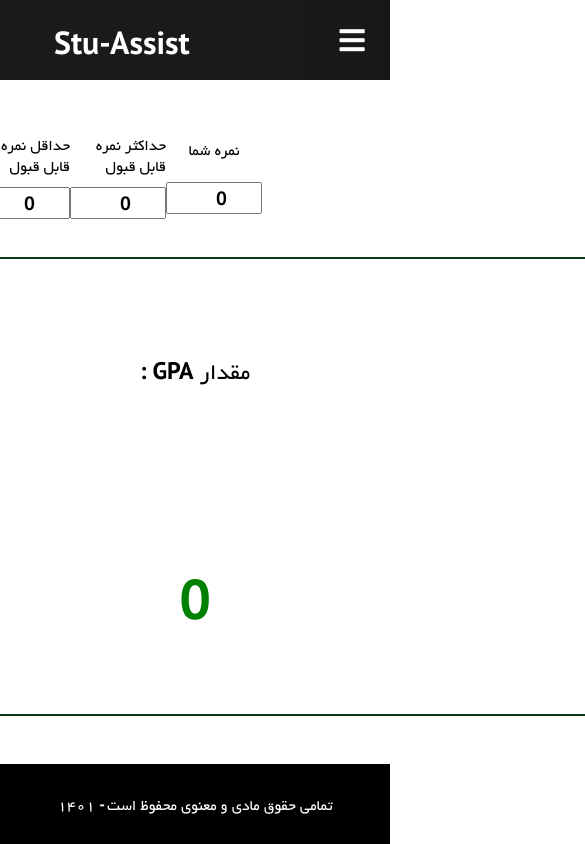
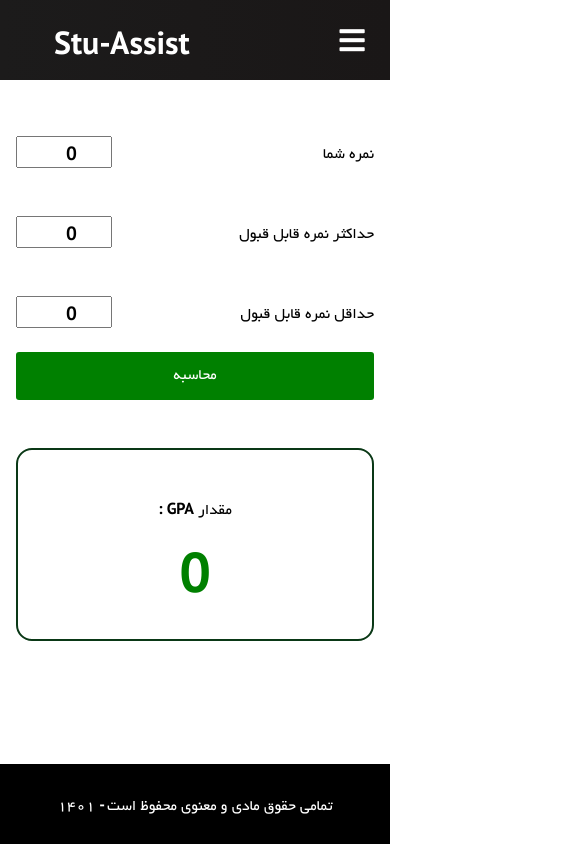
Before and after one commit to mohammadJaliliTorkamani/stu_assist, a React (Create React App) app: page /gpa-calculator in a window 390 px wide. Shown: the top 844 px of the page, 585 px wide, since content can reach past the window. Built offline with nearby package versions, Linux system fonts and the light colour scheme.

Commit message:
GPA got responsive profile page height got fixed

```diff
--- a/src/components/Button.tsx
+++ b/src/components/Button.tsx
@@ -3,12 +3,14 @@ import './Button.css'
 interface IProps {
     title: string,
     reference?: any,
+    className?: string,
     onClick: (e: React.MouseEvent<HTMLButtonElement>) => void
 }
 
-function Button({ title, onClick, reference = null }: IProps) {
+function Button({ title, onClick, className = "", reference = null }: IProps) {
     return (
-        <button className="btn" ref={reference} onClick={(e) => onClick(e)}>
+        <button className={"btn " + className} ref={reference} onClick={(e) => onClick(e)
+        }>
             {title}
         </button >
     )
--- a/src/components/TitledNumericInput.tsx
+++ b/src/components/TitledNumericInput.tsx
@@ -1,13 +1,5 @@
 import styled from "@emotion/styled"
 import React from "react";
-
-const Container = styled.div`
-    height: 6rem;
-    display: flex;
-    flex-direction: column;
-    justify-content: space-around;
-    align-items: center;
-`
 
 const Title = styled.div`
     color: black;
@@ -26,12 +18,13 @@ interface IProps {
     max: number,
     min: number,
     value: any,
-    setValue: any
+    setValue: any,
+    className?: string
 }
 
-function TitledNumericInput({ title, max, min, value, setValue }: IProps) {
+function TitledNumericInput({ title, max, min, value, setValue, className }: IProps) {
     return (
-        <Container>
+        <div className={className}>
             <Title>
                 {title}
             </Title>
@@ -40,10 +33,10 @@ function TitledNumericInput({ title, max, min, value, setValue }: IProps) {
                 min={min}
                 max={max}
                 value={value}
-                step = {1}
+                step={1}
                 onChange={e => parseInt(e.target.value) <= max ? setValue(e.target.value) : null}
             />
-        </Container>
+        </div>
     )
 }
 
--- a/src/pages/ECTSCalculator.tsx
+++ b/src/pages/ECTSCalculator.tsx
@@ -179,7 +179,7 @@ function ECTSCalculator() {
                 {
                     !guest && !loading && outOfCoupon &&
                     <ChargeBox>
-                        <Title style={{ marginBottom: '1rem' }}>موجودی حساب شما به پایان رسیده است</Title>
+                        <Title style={{ marginBottom: '1rem' }}>موجودی کیف پول شما به پایان رسیده است</Title>
                         <SelectedTitle style={{ marginBottom: '1.5rem' }}> {selectedChargeOption.id !== -1 ? `${selectedChargeOption.price} تومان` : "برای ادامه، لطفا یکی از گزینه های پرداخت را انتخاب نمایید"} </SelectedTitle>
 
                         <ChargeOptions style={{ marginBottom: '1rem' }}>
--- /dev/null
+++ b/src/pages/GPACalculator.css
@@ -0,0 +1,102 @@
+.container {
+    display: flex;
+    flex-direction: column;
+    align-items: stretch;
+    padding-top: 2rem;
+    padding-bottom: 1rem;
+    padding-left: 8rem;
+    padding-right: 8rem;
+    direction: rtl;
+    min-height: calc(100vh - 160px);
+}
+
+.fields-container {
+    display: flex;
+    flex-direction: row;
+    align-items: center;
+    justify-content: space-between;
+    direction: rtl;
+}
+
+.calculate-button {
+    max-height: 3rem
+}
+
+.result-container {
+    display: flex;
+    flex-direction: column;
+    justify-content: space-around;
+    align-items: center;
+    border: 2px solid #0a3816;
+    border-radius: 1rem;
+    width: 100%;
+    align-self: center;
+    margin-top: 3rem;
+    padding-top: 2rem;
+    padding-bottom: 2rem;
+}
+
+.charge-options {
+    display: flex;
+    flex-direction: row;
+    justify-content: center;
+    align-items: center;
+}
+
+.charge-box {
+    display: flex;
+    flex-direction: column;
+    justify-content: space-between;
+    align-items: stretch;
+    justify-content: center;
+    padding-right: 1rem;
+    padding-left: 1rem;
+    padding-bottom: 1rem;
+    padding-top: 1rem;
+    min-height: 25rem;
+}
+
+.login-box {
+    display: flex;
+    flex-direction: column;
+    justify-content: space-between;
+    align-items: center;
+}
+
+.numeric-input-container {
+    height: 5rem;
+    display: flex;
+    flex-direction: column;
+    justify-content: space-between;
+    align-items: center;
+}
+
+@media screen and (max-width: 960px) {
+
+    .container {
+        display: flex;
+        flex-direction: column;
+        align-items: stretch;
+        padding-top: 2rem;
+        padding-bottom: 1rem;
+        padding-left: 1rem;
+        padding-right: 1rem;
+        direction: rtl;
+        min-height: calc(100vh - 160px);
+    }
+
+    .fields-container {
+        display: flex;
+        flex-direction: column;
+        align-items: stretch;
+        width: 100%;
+    }
+
+    .numeric-input-container {
+        display: flex;
+        direction: rtl;
+        flex-direction: row;
+        justify-content: space-between;
+        align-items: center;
+    }
+}
--- a/src/pages/GPACalculator.tsx
+++ b/src/pages/GPACalculator.tsx
@@ -9,45 +9,8 @@ import useChargeOptions from "../hooks/useChargeOptions";
 import { LINK_PAYMENT } from "../utils/Constants";
 import axios from "axios";
 import { useLocalStorage } from "../utils/useLocalStorage";
+import './GPACalculator.css'
 
-const GPAContainer = styled.div`
-    display: flex;
-    flex-direction: column;
-    justify-content: center;
-    height: calc(100vh - 160px);
-    direction: rtl;
-`
-
-const FieldsContainer = styled.div`
-    margin-top: 1rem;
-    flex:0.7;
-    display: flex;
-    flex-direction: row;
-    justify-content: space-around;
-    padding-left: 8rem;
-    padding-right: 8rem;
-    align-items: center;
-`
-
-const ResultContainer = styled.div`
-    flex: 2;
-    display: flex;
-    flex-direction: column;
-    justify-content: center;
-    align-items: center;
-    padding-bottom: 3rem;
-`
-
-const ResultInnerContainer = styled.div`
-    flex: 2;
-    display: flex;
-    flex-direction: column;
-    justify-content: space-around;
-    align-items: center;
-    border: 2px solid #0a3816;
-    border-radius: 1rem;
-    min-width: 60rem;
-`
 
 const Title = styled.div`
     font-size: 2rem;
@@ -57,7 +20,7 @@ const Title = styled.div`
 `
 
 const SelectedTitle = styled.div`
-    font-size: 1.5rem;
+    font-size: 1rem;
     padding-top: 1rem;
     padding-bottom: 1rem;
 `
@@ -67,40 +30,6 @@ const Result = styled.div`
     color: green;
 `
 
-const LoginBox = styled.div`
-    display: flex;
-    flex-direction : column;
-    justify-content: space-between;
-    align-items: center;
-`
-
-const ChargeBox = styled.div`
-    display: flex;
-    flex-direction: column;
-    justify-content: space-between;
-    align-items: center;
-    height: 25rem;
-`
-
-const ChargeOptions = styled.div`
-    display: flex;
-    flex-direction: row;
-    justify-content: space-around;
-    align-items: center;
-`
-
-const PayButton = styled.button`
-    color: white;
-    background: green;
-    border-radius: 4px;
-    border: 0px solid green;
-    width: 14rem;
-    height: 3rem;
-    margin-top: 1rem;
-    font-size : 0.94rem;
-    cursor: pointer;
-`
-
 function GPACalculator() {
     const [min, max, grade, gpa, loading, guest, outOfCoupon, setMin, setMax, setGrade, trigger] = useGPA(0, 0, 0)
     const [chargeValues, selectedChargeOption, setSelectedChargeOption] = useChargeOptions()
@@ -108,37 +37,55 @@ function GPACalculator() {
 
     const naviaget = useNavigate()
 
+    const handlePayment = () => {
+        axios
+            .post(LINK_PAYMENT,
+                {
+                    price: selectedChargeOption.price
+                }, {
+                headers: {
+                    'Content-Type': 'multipart/form-data',
+                    "Authorization": `Bearer ${token}`
+                }
+            })
+            .then(response => response.data)
+            .then(data => window.open(data.data, "_self"))
+            .catch(error => {
+                alert(JSON.stringify(error.response.data.message))
+            })
+    }
+
     useEffect(() => {
         document.title = "Stu Assist | محاسبه GPA "
     }, [])
 
     return (
-        <GPAContainer>
-            <FieldsContainer>
-                <TitledNumericInput title={"نمره شما"} value={grade} setValue={setGrade} max={20} min={0} />
-                <TitledNumericInput title={"حداکثر نمره قابل قبول"} value={max} setValue={setMax} max={20} min={0} />
-                <TitledNumericInput title={"حداقل نمره قابل قبول"} value={min} setValue={setMin} max={20} min={0} />
-                <Button title={"محاسبه"} onClick={() => trigger()} />
-            </FieldsContainer>
-            <ResultContainer>
+        <div className="container">
+            <div className="fields-container">
+                <TitledNumericInput title={"نمره شما"} value={grade} setValue={setGrade} max={20} min={0} className="numeric-input-container" />
+                <TitledNumericInput title={"حداکثر نمره قابل قبول"} value={max} setValue={setMax} max={20} min={0} className="numeric-input-container" />
+                <TitledNumericInput title={"حداقل نمره قابل قبول"} value={min} setValue={setMin} max={20} min={0} className="numeric-input-container" />
+                <Button title={"محاسبه"} className="calculate-button" onClick={() => trigger()} />
+            </div>
+            <div className="result-container">
                 {
                     loading && <div>در حال بارگذاری...</div>
                 }
                 {
-                    guest && !loading && <LoginBox>
+                    guest && !loading && <div className="login-box">
                         <SelectedTitle>
                             لطفا ابتدا وارد حساب کاربری خود شوید
                         </SelectedTitle>
                         <Button title="ورود / ثبت نام" onClick={e => naviaget('/login', { replace: true })} />
-                    </LoginBox>
+                    </div>
                 }
                 {
                     !guest && !loading && outOfCoupon &&
-                    <ChargeBox>
-                        <Title>موجوی حساب شما به پایان رسیده است</Title>
+                    <div className="charge-box">
+                        <SelectedTitle>موجودی کیف پول شما به پایان رسیده است</SelectedTitle>
                         <SelectedTitle> {selectedChargeOption.id !== -1 ? `${selectedChargeOption.price} تومان` : "برای ادامه، لطفا یکی از گزینه های پرداخت را انتخاب نمایید"} </SelectedTitle >
 
-                        <ChargeOptions>
+                        <div className="charge-options">
                             {chargeValues.map(value =>
                                 <ChargeOptionRecord
                                     key={value.id}
@@ -146,38 +93,21 @@ function GPACalculator() {
                                     onClick={e => { setSelectedChargeOption(value) }}
                                     title={`${value.price / 10} تومان`}
                                 />)}
-                        </ChargeOptions>
-                        <PayButton onClick={e => {
-                            axios
-                                .post(LINK_PAYMENT,
-                                    {
-                                        price: selectedChargeOption.price
-                                    }, {
-                                    headers: {
-                                        'Content-Type': 'multipart/form-data',
-                                        "Authorization": `Bearer ${token}`
-                                    }
-                                })
-                                .then(response => response.data)
-                                .then(data => window.open(data.data, "_self"))
-                                .catch(error => {
-                                    alert(JSON.stringify(error.response.data.message))
-                                })
-
-                        }}>پرداخت</PayButton>
-                    </ChargeBox>
+                        </div>
+                        <Button title="پرداخت" onClick={e => handlePayment()} />
+                    </div>
                 }
                 {
                     !loading && !guest && !outOfCoupon &&
-                    <ResultInnerContainer>
+                    <>
                         <SelectedTitle>مقدار GPA : </SelectedTitle>
                         <Result>
                             {gpa}
                         </Result>
-                    </ResultInnerContainer>
+                    </>
                 }
-            </ResultContainer>
-        </GPAContainer>
+            </div>
+        </div>
     )
 }
 
--- a/src/pages/Profile.css
+++ b/src/pages/Profile.css
@@ -5,7 +5,8 @@
     align-items: center;
     padding-left: 2rem;
     padding-right: 2rem;
-    height: 100vh;
+    padding-bottom: 3rem;
+    min-height: calc(100vh - 160px);
     direction: rtl;
 }
 
```
